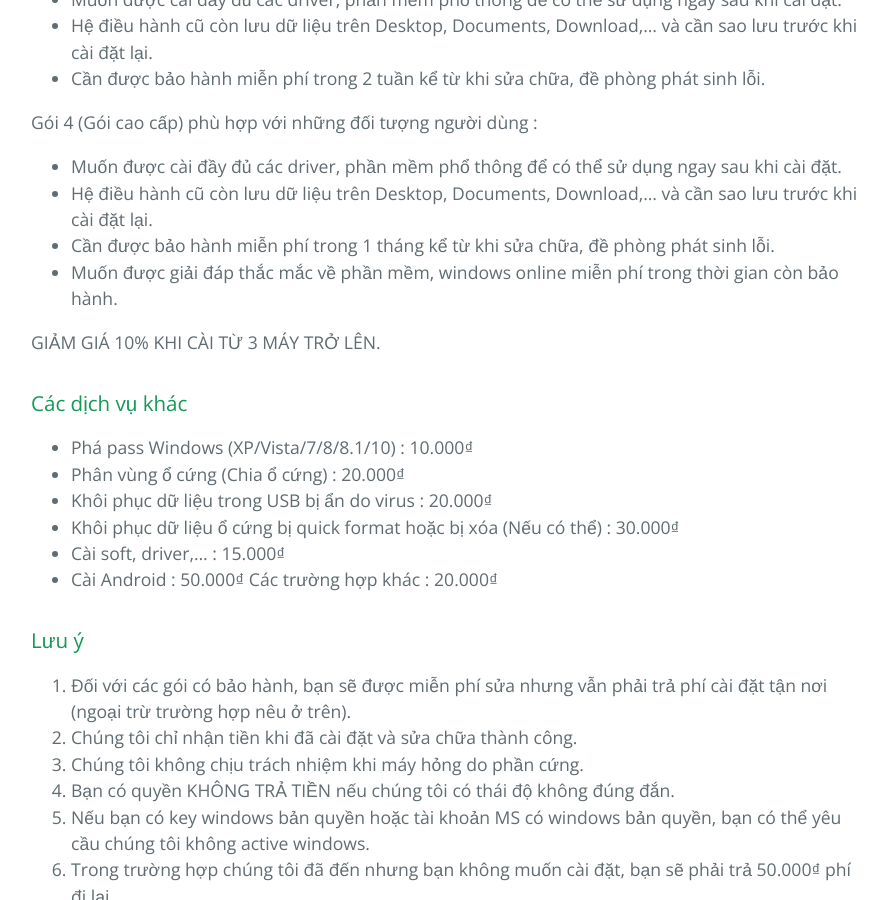
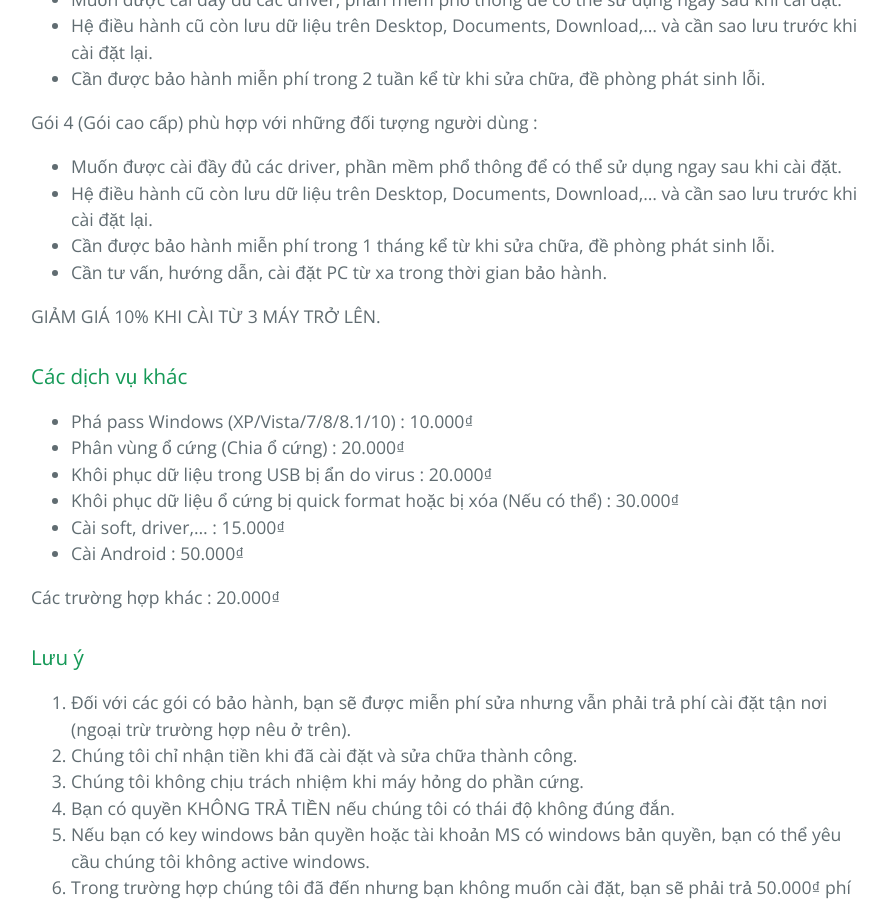
Before and after one commit to nh0909hn/NHFix, a Jekyll site: the page built from index.md, in a window 1280 px wide and 900 px high, scrolled down 2035 px. Shown: the whole window, without its empty margins (193-1080 px from the left). Built offline with Jekyll 4.4.1, drawn with Linux system fonts in a browser that asks for light colours; our own code applies the rules of GitHub Pages for plain Markdown files.

Commit message:
Add files via upload

```diff
--- a/index.md
+++ b/index.md
@@ -58,7 +58,7 @@ Gói 4 (Gói cao cấp) phù hợp với những đối tượng người dùng
 + Muốn được cài đầy đủ các driver, phần mềm phổ thông để có thể sử dụng ngay sau khi cài đặt.
 + Hệ điều hành cũ còn lưu dữ liệu trên Desktop, Documents, Download,... và cần sao lưu trước khi cài đặt lại.
 + Cần được bảo hành miễn phí trong 1 tháng kể từ khi sửa chữa, đề phòng phát sinh lỗi.
-+ Muốn được giải đáp thắc mắc về phần mềm, windows online miễn phí trong thời gian còn bảo hành.
++ Cần tư vấn, hướng dẫn, cài đặt PC từ xa trong thời gian bảo hành.
 
 GIẢM GIÁ 10% KHI CÀI TỪ 3 MÁY TRỞ LÊN.
 
@@ -70,6 +70,7 @@ GIẢM GIÁ 10% KHI CÀI TỪ 3 MÁY TRỞ LÊN.
 - Khôi phục dữ liệu ổ cứng bị quick format hoặc bị xóa (Nếu có thể) : 30.000₫
 - Cài soft, driver,... : 15.000₫
 - Cài Android : 50.000₫
+
 Các trường hợp khác : 20.000₫
 
 ### Lưu ý
```
